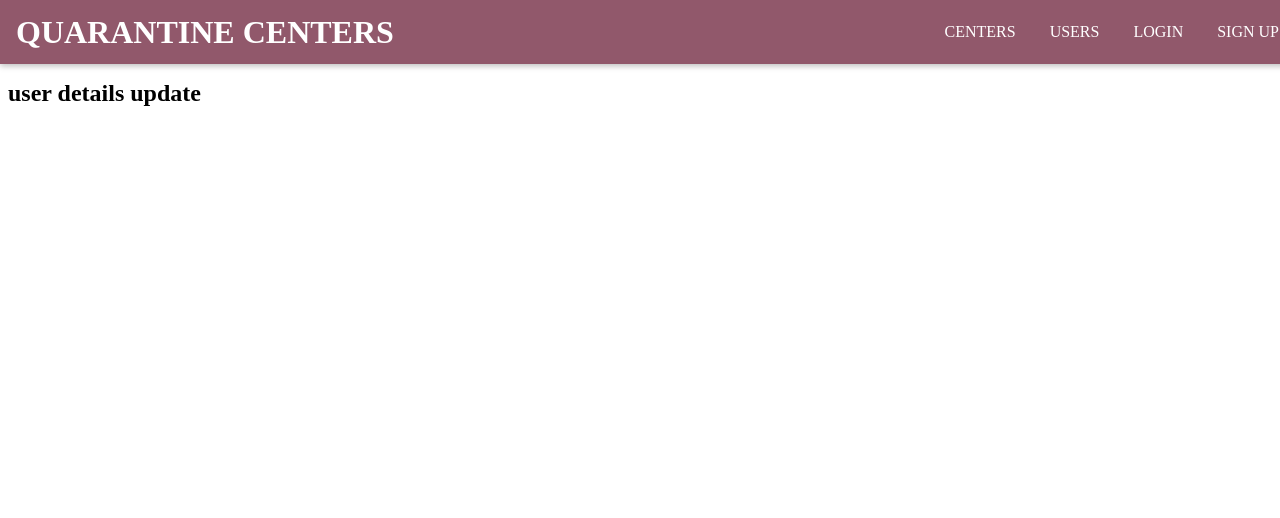
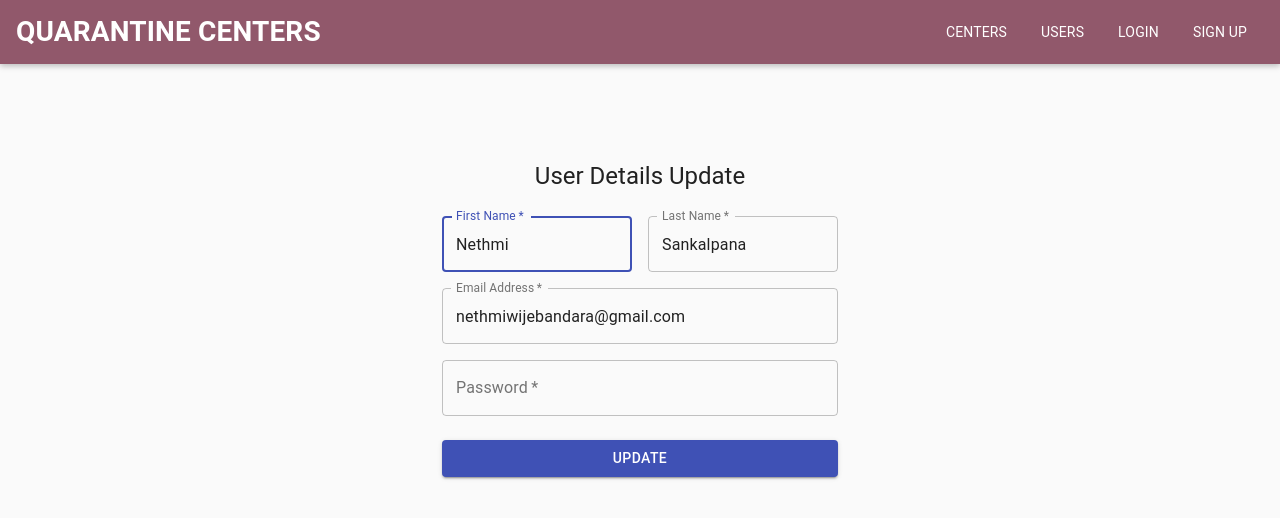
Before and after one commit to hiruni25/QCRS-frontend, a React (Create React App) app: page /UserDetailsUpdate in a window 1280 px wide. Shown: the top 518 px of the page. Built offline with nearby package versions, Linux system fonts and the light colour scheme.

Commit message:
refactor(update_page): add update form

```diff
--- a/src/users/SignUP/SignUpPage.js
+++ b/src/users/SignUP/SignUpPage.js
@@ -83,7 +83,7 @@
               variant="contained"
               color="primary"
               className={classes.submit}
-              href="./"
+              href="./UserDetailsUpdate"
             >
               Sign Up
             </Button>
--- a/src/users/UserDetailsUpdate.js
+++ b/src/users/UserDetailsUpdate.js
@@ -1,7 +1,98 @@
-import React from 'react';
+import React from "react";
+import Button from "@material-ui/core/Button";
+import CssBaseline from "@material-ui/core/CssBaseline";
+import TextField from "@material-ui/core/TextField";
+import Link from "@material-ui/core/Link";
+import Grid from "@material-ui/core/Grid";
+import Typography from "@material-ui/core/Typography";
+import Container from "@material-ui/core/Container";
+import { useStyles } from "./UserDetailsUpdate.styles.js";
 
-const Users = () => {
-    return <h2> user details update</h2>
-};
+export default function UserDetailsUpdate() {
+  const classes = useStyles();
 
-export default Users;
+  //to be implemented
+  //function to handle update request
+  function update(e) {
+    e.preventDefault();
+  }
+
+  return (
+    <div className={classes.root}>
+
+
+
+      <Container component="main" maxWidth="xs">
+        <CssBaseline />
+        <div className={classes.paper}>
+          <Typography component="h1" variant="h5">
+            User Details Update
+          </Typography>
+          <form className={classes.form} noValidate onSubmit={update}>
+            <Grid container spacing={2}>
+              <Grid item xs={12} sm={6}>
+                <TextField
+                  autoComplete="fname"
+                  name="firstName"
+                  variant="outlined"
+                  required
+                  fullWidth
+                  id="firstName"
+                  label="First Name"
+                  defaultValue="Nethmi"
+                  autoFocus
+                />
+              </Grid>
+              <Grid item xs={12} sm={6}>
+                <TextField
+                  variant="outlined"
+                  required
+                  fullWidth
+                  id="lastName"
+                  label="Last Name"
+                  name="lastName"
+                  autoComplete="lname"
+                  defaultValue="Sankalpana"
+                />
+              </Grid>
+              <Grid item xs={12}>
+                <TextField
+                  variant="outlined"
+                  required
+                  fullWidth
+                  id="email"
+                  label="Email Address"
+                  name="email"
+                  autoComplete="email"
+                  defaultValue="nethmiwijebandara@gmail.com"
+                />
+              </Grid>
+              <Grid item xs={12}>
+                <TextField
+                  variant="outlined"
+                  required
+                  fullWidth
+                  name="password"
+                  label="Password"
+                  type="password"
+                  id="password"
+                  autoComplete="current-password"
+                />
+              </Grid>
+            </Grid>
+            <Button
+              type="submit"
+              fullWidth
+              variant="contained"
+              color="primary"
+              className={classes.submit}
+              href="./"
+            >
+              Update
+            </Button>
+          </form>
+        </div>
+      </Container>
+    </div>
+  );
+}
--- /dev/null
+++ b/src/users/UserDetailsUpdate.styles.js
@@ -0,0 +1,31 @@
+import { makeStyles } from "@material-ui/core/styles";
+
+const useStyles = makeStyles((theme) => ({
+  root: {
+    height: "100%",
+    width: "100%",
+    // backgroundColor: "#618CFC",
+    position: "absolute",
+    zIndex: "-3",
+  },
+
+  paper: {
+    marginTop: theme.spacing(8),
+    display: "flex",
+    flexDirection: "column",
+    alignItems: "center",
+  },
+  avatar: {
+    margin: theme.spacing(1),
+    backgroundColor: theme.palette.secondary.main,
+  },
+  form: {
+    width: "100%",
+    marginTop: theme.spacing(3),
+  },
+  submit: {
+    margin: theme.spacing(3, 0, 2),
+  },
+}));
+
+export { useStyles };
```
